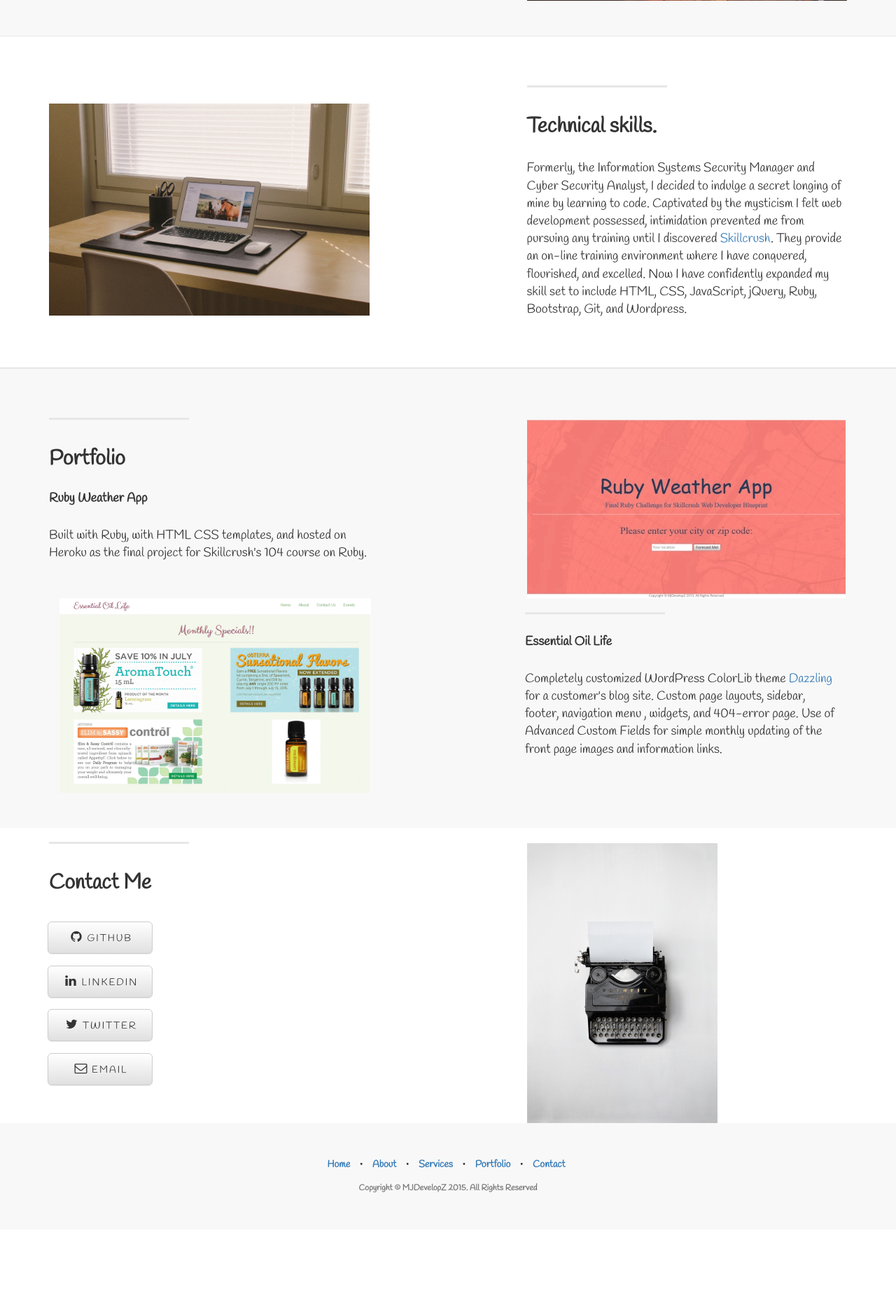
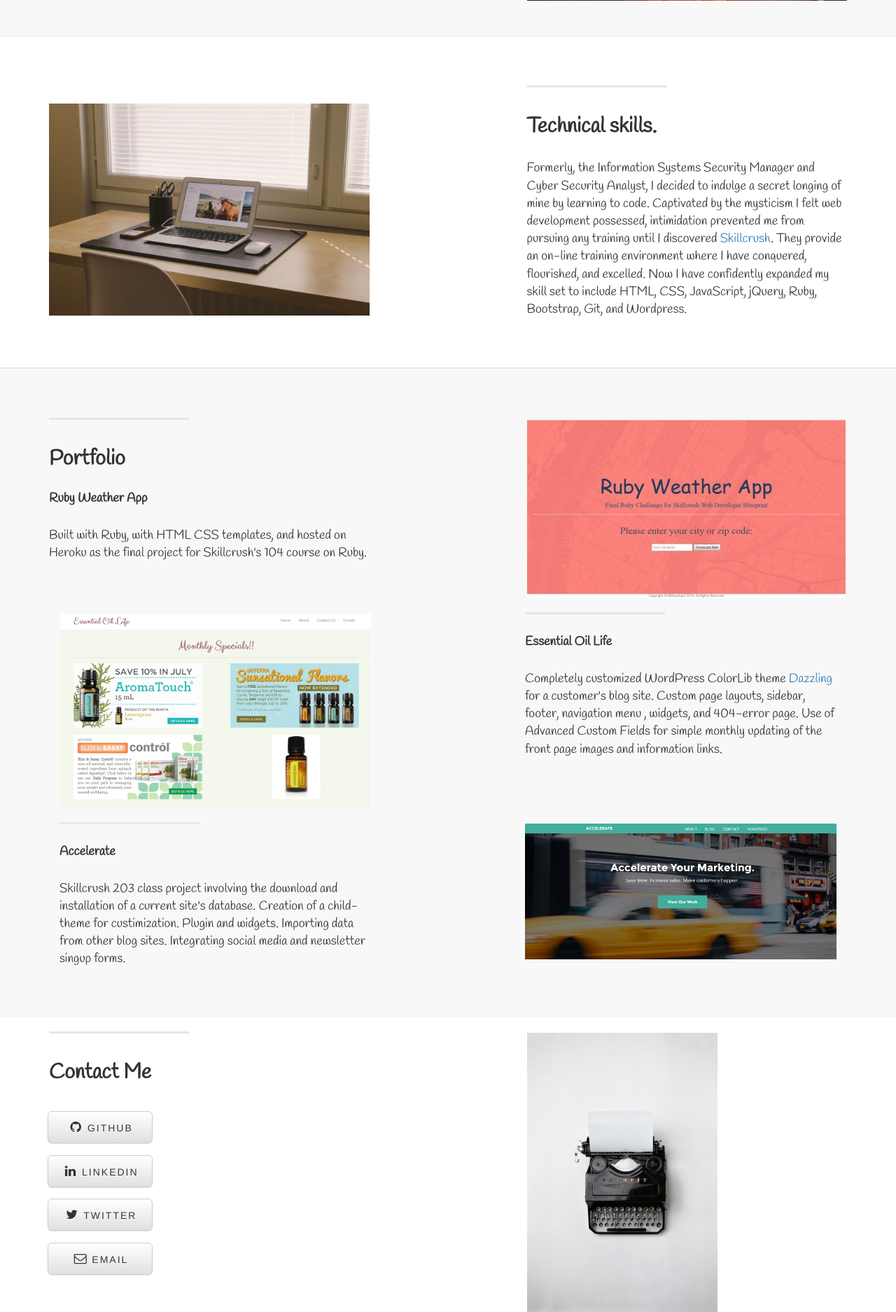
Before and after one commit to MJDevelopZ/SeraphinaKnits, a PHP site: page / in a window 1280 px wide. Shown: the part 1292-3167 px from the top of the page at 70% size. Before the commit the page ends 2996 px from the top, so only its background shows below. Run offline with PHP 8.4, Linux system fonts and the light colour scheme; some libraries are stand-ins or nearby versions.

Commit message:
Updated portfolio section to include Accelerate WP Site

```diff
--- a/css/style.css
+++ b/css/style.css
@@ -4,7 +4,7 @@
     height: 100%;
 }
 
-body,
+/*body*/
 h1,
 h2,
 h3,
@@ -68,7 +68,11 @@
     padding-top: 5%;
 }
 
-#LP{
+#EOLife{
+    padding-top: 5%;
+}
+
+#accelerate{
     padding-top: 5%;
 }
 
@@ -124,6 +128,10 @@
     padding: 50px 0;
     background-color: #f8f8f8;
     border-top: 1px solid #e7e7e7;
+}
+
+p{
+    font-family: 'Handlee', cursive;
 }
 
 .section-heading {
--- a/index.html
+++ b/index.html
@@ -62,7 +62,7 @@
                         <a href="#about" class="smoothScroll">About</a>
                     </li>
                     <li>
-                        <a href="#services" class="smoothScroll">Services</a>
+                        <a href="#services" class="smoothScroll">Skills</a>
                     </li>
                     <li>
                         <a href="#portfolio" class="smoothScroll" id="portfolioHidden">Portfolio</a>
@@ -215,6 +215,21 @@
                     <a href="http://www.essential-oil-life.com" target="_blank"><img id="EOLife" class="img-responsive" src="img/Optimized-EOLife-Screen-Shot.png" alt="Essential Oil Life Screen Shot "/></a>
                 </div><!-- closes image-->
 
+                <!--Accelerate WP Site-->
+                <div class="col-lg-5 col-sm-6">
+                    <hr class="section-heading-spacer">
+                        <div class="clearfix"></div>
+                            <h4 class="section-heading">Accelerate </h4>
+
+                            <p class="lead">Skillcrush 203 class project involving the download and installation of a current site's database. Creation of a child-theme for custimization. Plugin and widgets. Importing data from other blog sites. Integrating social media and newsletter singup forms. </p>
+
+                </div><!--Closes .col-lg-5 col-sm-6 -->
+
+                 <!--Image-->
+                <div class="col-lg-5 col-lg-offset-2 col-sm-6" id="padding">
+                   <a href="http://www.seraphinaknits.com/wp/accelerate" target="_blank"><img id="accelerate" class="img-responsive" src="img/Optimized-Accelerate.png" alt="Accelerate Screen Shot"/></a>
+               </div><!--closes image-->
+
             </div><!--closes .container-->
         </div><!--closes .content-section-c -->
     </section><!--End Section C Portfolio-->
```
Also changed, not shown: Screen Shot.png (added), img/Optimized-Accelerate.png (added), img/Screen Shot.png (added).
